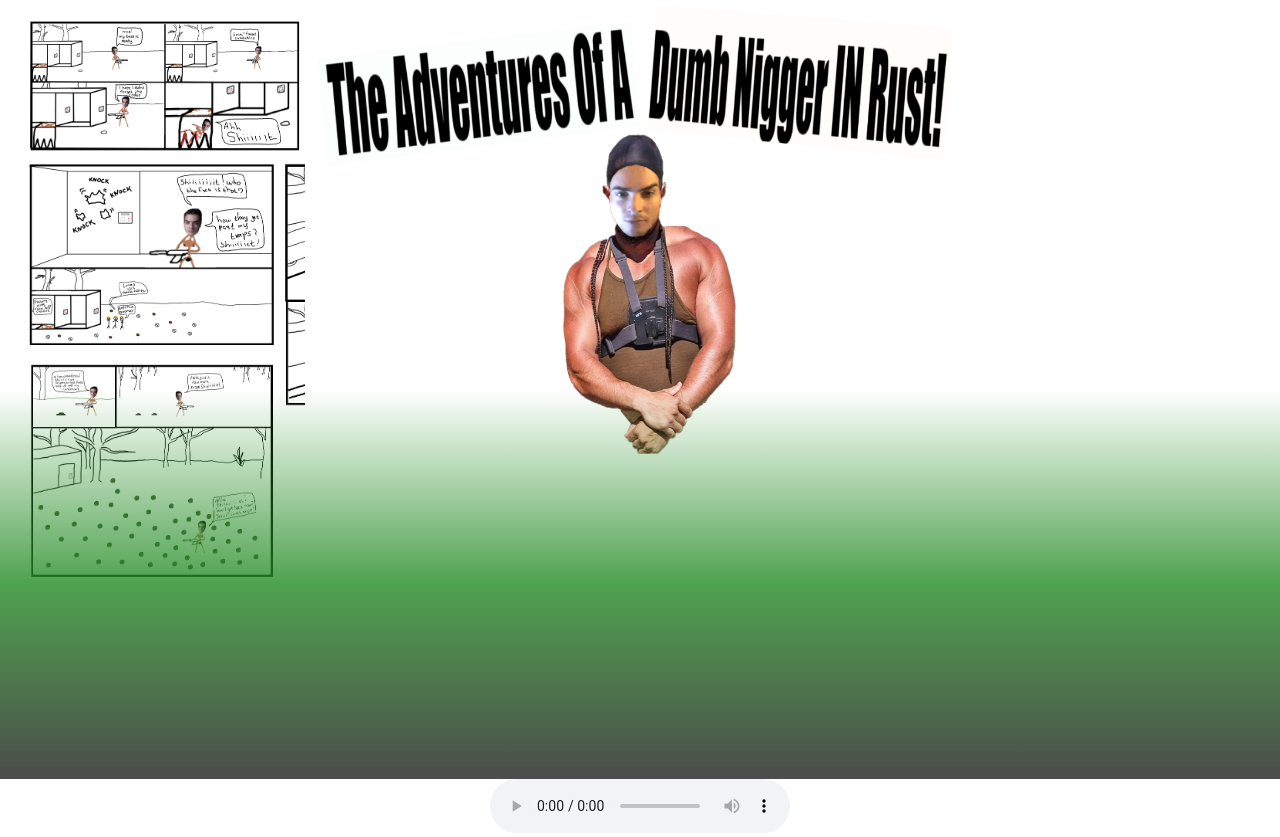
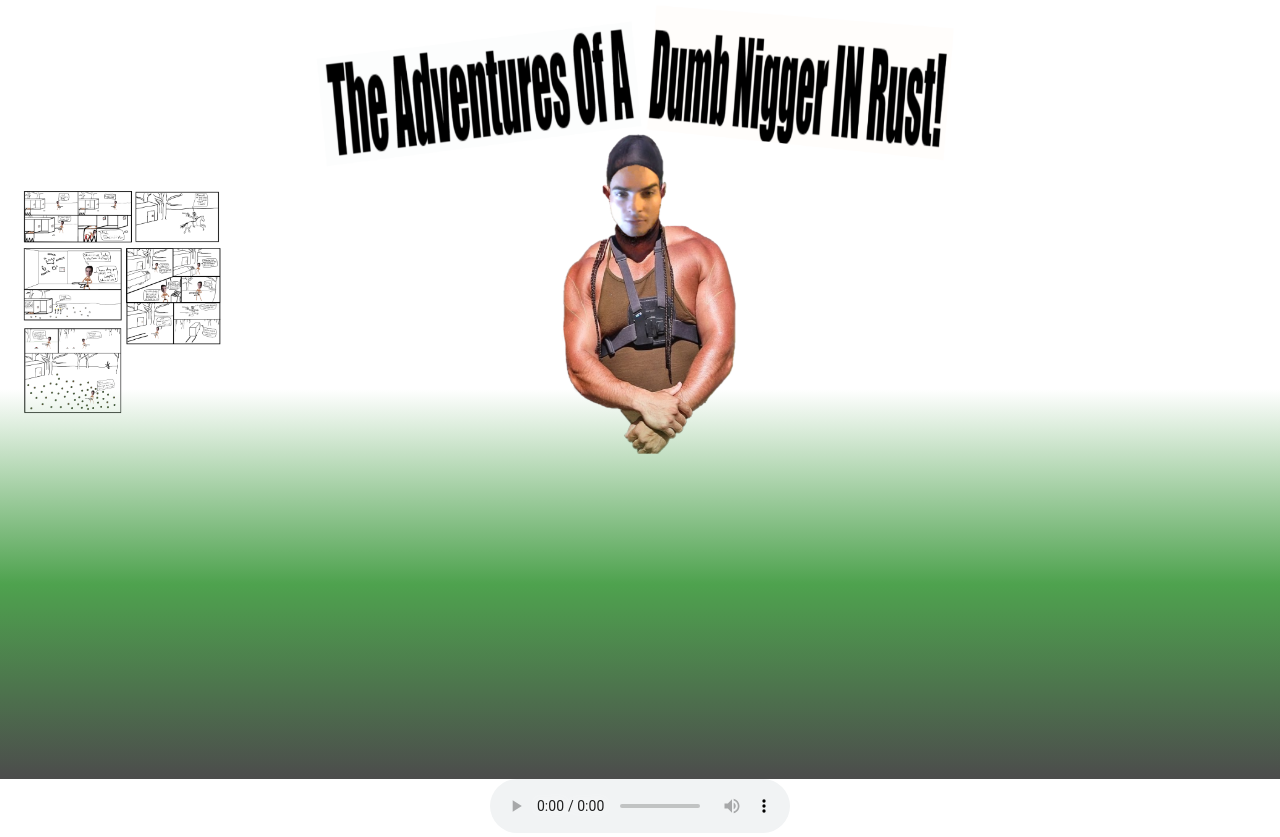
Before and after one commit to Tubularm8/NiterzTheFunnyDorkClown, a plain HTML site: page rust_adventures.html in a window 1280 px wide. Shown: the part 96-933 px from the top of the page. Drawn offline with Linux system fonts and the light colour scheme.

Commit message:
Update rust_adventures.html

```diff
--- a/rust_adventures.html
+++ b/rust_adventures.html
@@ -84,7 +84,7 @@
             left: 20px;
             top: 50%;
             transform: translateY(-50%);
-            width: 40%; /* 60% smaller */
+            width: 16%; /* 60% smaller again (16% of the original size) */
             height: auto;
         }
     </style>
```
